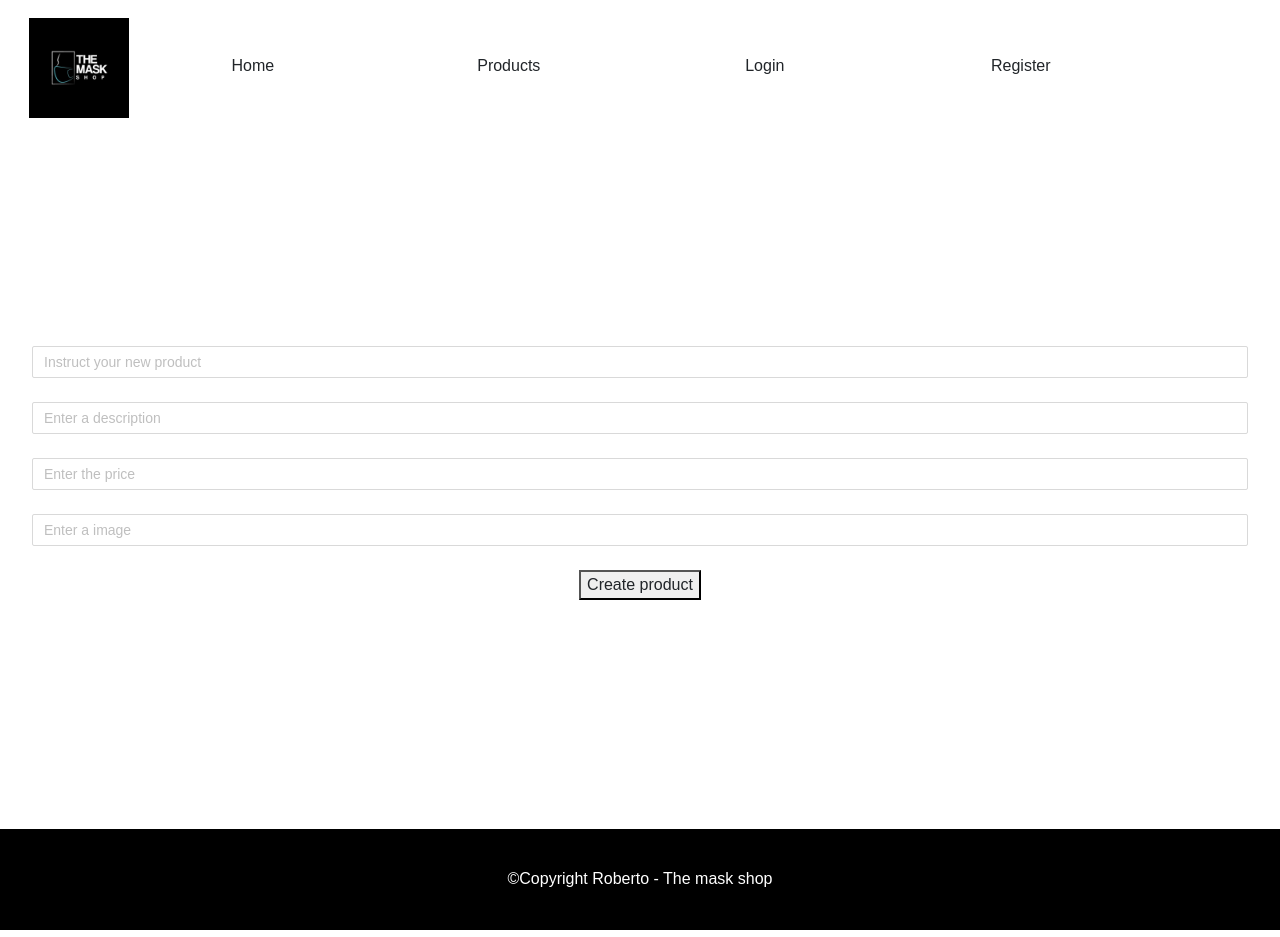
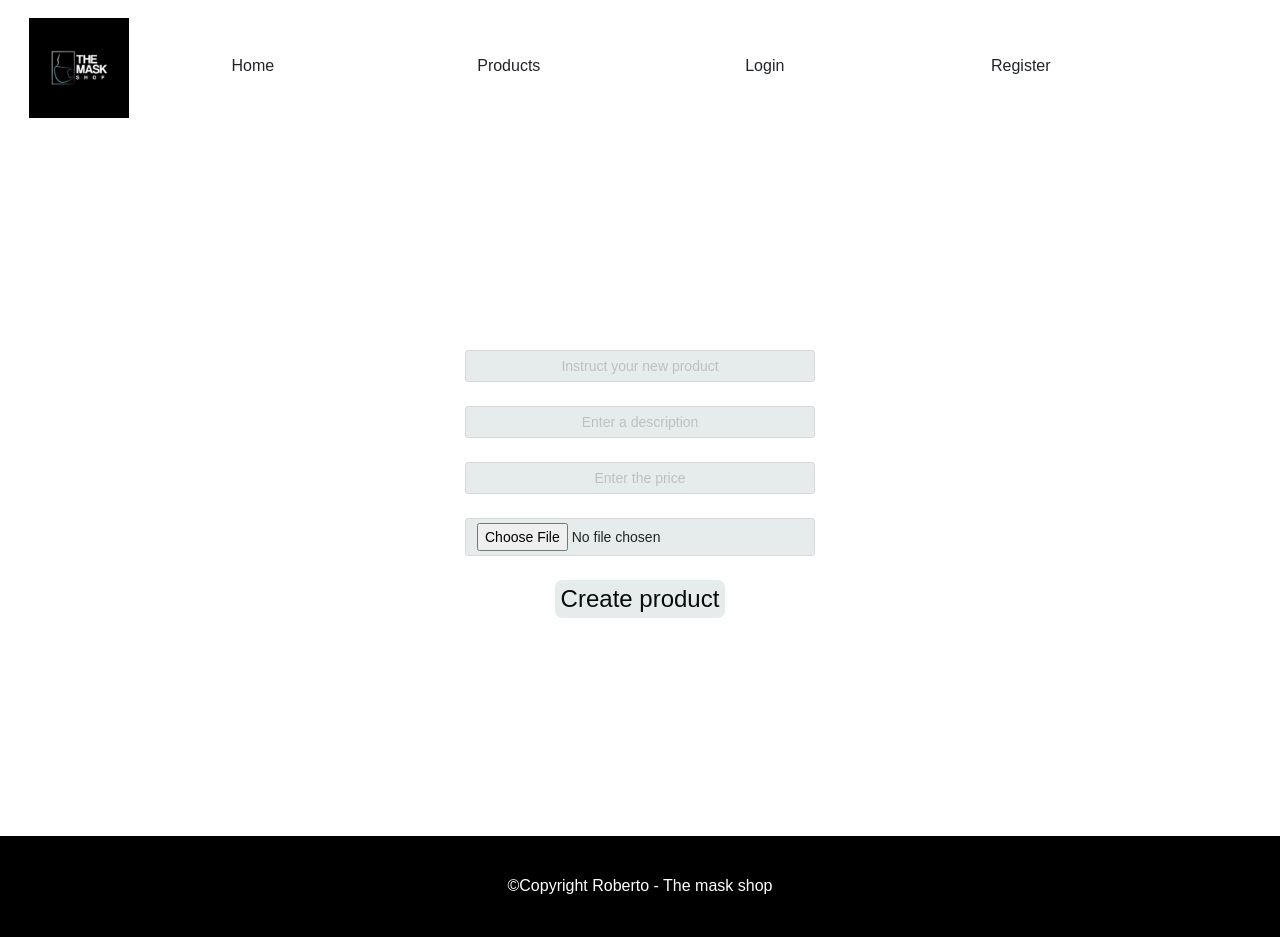
Before and after one commit to robergeekhub/ProyectoFinalFSD_Frontend, a React (Create React App) app in the folder maskshop/: page /createproducts in a window 1280 px wide. Shown: the top 937 px of the page. Built offline with nearby package versions, Linux system fonts and the light colour scheme.

Commit message:
added and design files in folders createproducts and showproducts

```diff
--- a/maskshop/src/App.js
+++ b/maskshop/src/App.js
@@ -9,6 +9,7 @@ import Login from './Containers/Login/Login'
 import Register from './Containers/Register/Register'
 import Products from './Containers/Products/Products'
 import Createproducts from './Containers/Createproducts/Createproducts'
+import Showproducts from './Containers/Showproducts/Showproducts'
 import Orders from './Containers/Orders/Orders'
 
 
@@ -29,6 +30,7 @@ function App() {
         <Route path='/register' component={Register} exact />
         <Route path='/products' component={Products} exact />
         <Route path='/createproducts' component={Createproducts} exact />
+        <Route path='/showproducts' component={Showproducts} exact />
         <Route path='/orders' component={Orders} exact />
     </Switch>
     <Footer />
--- a/maskshop/src/Containers/Createproducts/Createproducts.jsx
+++ b/maskshop/src/Containers/Createproducts/Createproducts.jsx
@@ -1,12 +1,11 @@
-import React, { Component } from 'react';
+import React, { Component,useState } from 'react';
 import axios from 'axios'
 import './Createproducts.scss';
 import {useHistory} from "react-router";
-import {Link} from 'react-router-dom';
-import {Input, notification} from 'antd';
+import {Input,notification,} from 'antd';
 
 
-const Adminproducts = () =>{
+const Createproducts = () =>{
     const history = useHistory();
     const token = localStorage.getItem('authToken')
     const handleSubmit = event =>{
@@ -27,7 +26,7 @@ const Adminproducts = () =>{
           notification.success({message: 'Products created.', description: 'Succesfully product created.'})
 
           setTimeout(() => {
-            history.push("/")
+            history.push("/Showproducts")
         }, 1500);
         }).catch(error => {
           console.log(error)
@@ -39,10 +38,10 @@ const Adminproducts = () =>{
         <Input type="name" name="name" required placeholder="Instruct your new product" /><br></br>
         <Input type="description" name="description" required placeholder="Enter a description" /><br></br>
         <Input type="price" name="price" required placeholder="Enter the price" /><br></br>
-        <Input type="image_path" name="image_path" required placeholder="Enter a image" /><br></br>
+        <Input type="file" name="image_path" required placeholder="Enter image"></Input><br></br>
         <button type="primary" className='noStyle' htmlType="submit">Create product</button>
         </form>
         )
     }
 
-export default Adminproducts;
+export default Createproducts;
--- a/maskshop/src/Containers/Createproducts/Createproducts.scss
+++ b/maskshop/src/Containers/Createproducts/Createproducts.scss
@@ -1,11 +1,29 @@
-.create-form{
+.create-form {
     display: flex;
+    flex-direction: column;
+    justify-content: center;
     align-items: center;
+    min-height: 40vh;
+    padding:13.6em;
+    input{
+      border-radius: 0.2em;
+      background-color: rgb(230, 236, 236);
+      width: 25em;
+      text-align: center;
+    }
+  }
+  .noStyle{
+    text-decoration: none;
+    display: flex;
     justify-content: center;
-    flex-direction: column;
-    background-position: center;
-    background-repeat: no-repeat;
-    height: 40.5em;
-    margin:2em;
-
-}
+    font-size: 1.5em;
+    border: none;
+    color:  #0a0a0a;
+    background-color: rgb(230, 236, 236);
+    cursor: pointer;
+    border-radius: 0.3em;
+    &:hover{
+      background-color: #0a0a0a;
+      color: #3EB6C2;
+    }
+  }
--- /dev/null
+++ b/maskshop/src/Containers/Showproducts/Showproducts.jsx
@@ -0,0 +1,56 @@
+import React, {useEffect, useState} from 'react';
+import axios from 'axios'
+import './Showproducts.scss';
+import {notification} from 'antd';
+
+const Products = () =>{
+  const [products,setProducts] = useState([]);
+  const token = localStorage.getItem('authToken')
+  useEffect(()=>{
+    const options = { headers: { Authorization: `Bearer ${token}` }};
+    axios.get('http://localhost:8000/api/product/show', options)
+    .then((res) =>{
+      console.log(res.data)
+      setProducts(res.data);
+    }).catch((error) =>{
+      console.log(error);
+    })
+  },[])
+
+  const deleteProduct = async (id) =>{
+    const options = { headers: { Authorization: `Bearer ${token}` }};
+    await axios.delete('http://localhost:8000/api/product/'+ id,options);
+    notification.success({message:'Product cancelled.', description:'Product has been successfully cancelled.'})
+    await axios.get('http://localhost:8000/api/product/show', options)
+    .then((res) =>{
+      console.log(res.data)
+      setProducts(res.data);
+    }).catch((error) =>{
+      console.log(error);
+    })
+  }
+  return (
+    <div className="maincontainer">
+    <div className="row1">
+      <div className="name">Name</div>
+      <div className="description">Description</div>
+      <div className="price">Price €</div>
+      <div className="image_path">Image</div>
+    </div>
+              <div className="containerproduct">
+            {products?.map(product =>
+                <div key={product.id} className='infoProduct'>
+                  <div className='inside'>{product.name}</div>
+                  <div className='insidedescription'>{product.description}</div>
+                  <div className='insideprice'>{product.price}</div>
+                  <div className='insideimage'>{product.image_path}</div>
+                  <div className='buttondelete'><button className='deleteButton' onClick={()=> {deleteProduct(product.id)}}>X</button></div>
+              </div>
+            )}
+        </div>
+      </div>
+);
+
+}
+
+export default Products;
--- /dev/null
+++ b/maskshop/src/Containers/Showproducts/Showproducts.scss
@@ -0,0 +1,19 @@
+*{
+    box-sizing: border-box;
+    margin:0;
+    margin-bottom: 0;
+    font-family:sans-serif;
+}
+.row1{
+    display: flex;
+    justify-content: space-evenly;
+    margin:2em;
+    font-weight: bold;
+    padding: 2em;
+}
+.infoProduct{
+    display: flex;
+    justify-content: space-between;
+    flex-direction: row;
+    margin-left: 15em;
+}
```
Also changed, not shown: 1 other file (tests, documents, lock files or other folders).
